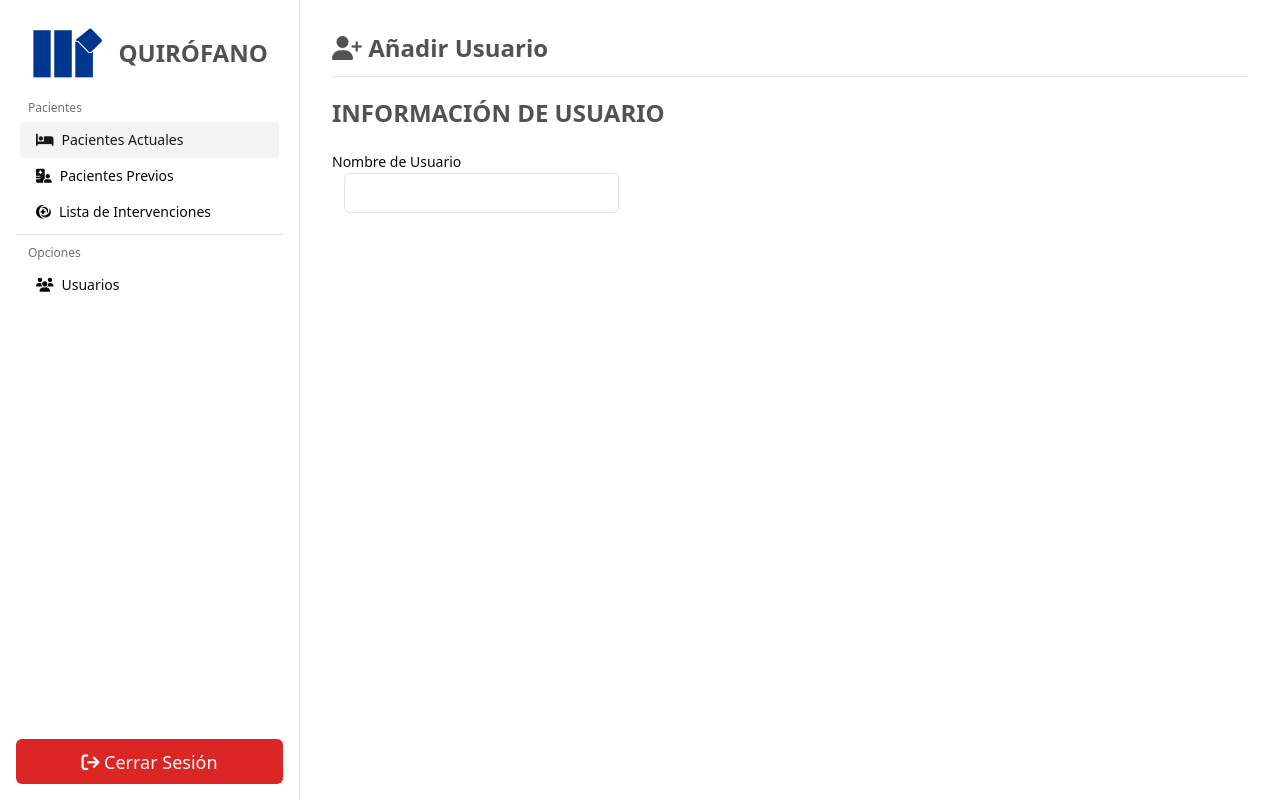
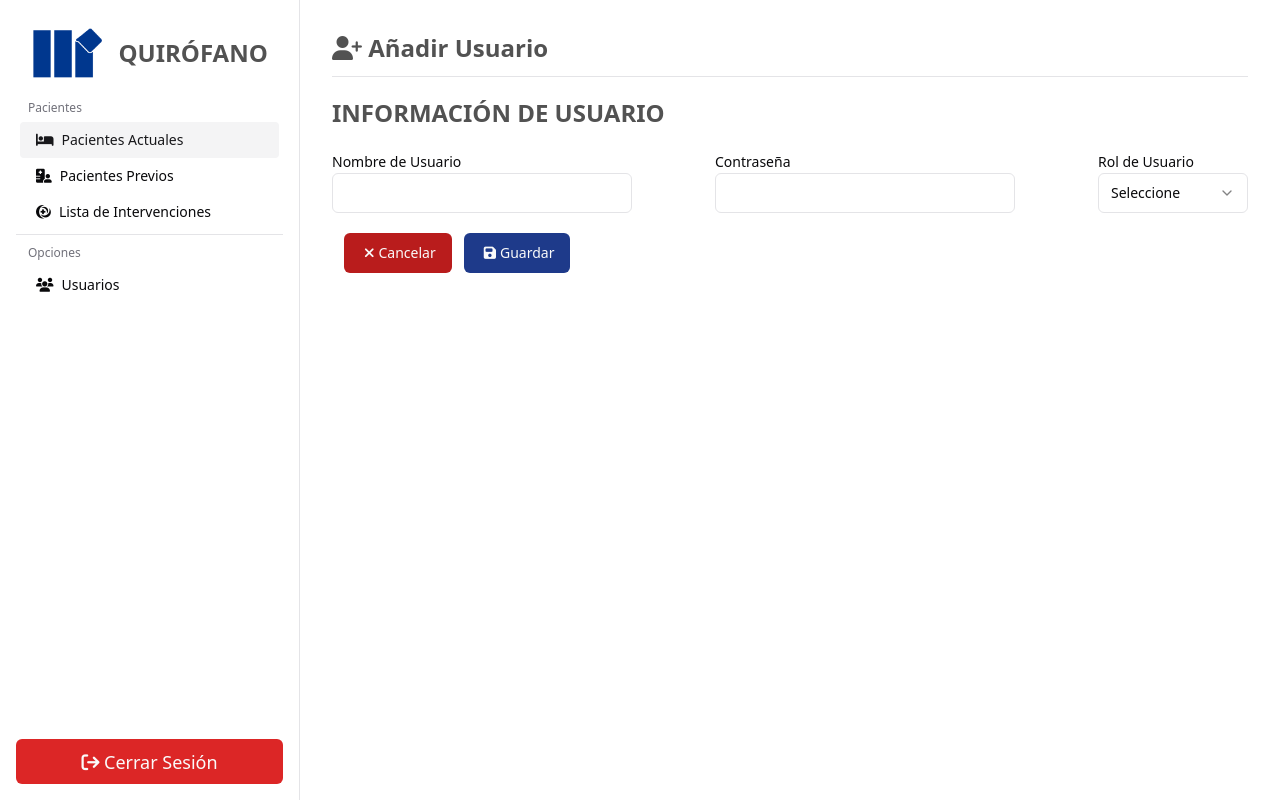
Before and after one commit to nlh-dev/op-room-crud-frontend, a React (Vite) app: page /usuarios in a window 1280 px wide. Both pictures are taken after typing "Sample" into the empty fields and a click on the button "Agregar Usuario". Built offline with nearby package versions, Linux system fonts and the light colour scheme.

Commit message:
selector form added

```diff
--- /dev/null
+++ b/src/components/PopoverCalendar/PopoverCalendar.tsx
@@ -0,0 +1,40 @@
+// REACT IMPORTS
+import { useState } from "react";
+import { format } from "date-fns";
+import { Calendar as CalendarIcon } from "lucide-react";
+
+// UI COMPONENTS (SHADCN)
+import { cn } from "@/lib/utils";
+import { Button } from "@/components/ui/button";
+import { Calendar } from "@/components/ui/calendar";
+import { Popover, PopoverContent, PopoverTrigger } from "@/components/ui/popover";
+
+export const PopoverCalendar = () => {
+    const [date, setDate] = useState<Date>();
+  return (
+    <div>
+      <Popover>
+        <PopoverTrigger asChild>
+          <Button
+            variant={"outline"}
+            className={cn(
+              "w-[280px] justify-start text-left font-normal",
+              !date && "text-muted-foreground"
+            )}
+          >
+            <CalendarIcon className="mr-2 h-4 w-4" />
+            {date ? format(date, "PPP") : <span>Seleccione Fecha</span>}
+          </Button>
+        </PopoverTrigger>
+        <PopoverContent className="w-auto p-0">
+          <Calendar
+            mode="single"
+            selected={date}
+            onSelect={setDate}
+            initialFocus
+          />
+        </PopoverContent>
+      </Popover>
+    </div>
+  );
+};
--- a/src/components/Selector/Selector.data.ts
+++ b/src/components/Selector/Selector.data.ts
@@ -1,6 +1,7 @@
 export interface ISelect {
   selectLabel: string;
   selectValue: string;
+  className?: string;
 }
 
 export interface ISelectComponent {
--- a/src/components/Selector/Selector.tsx
+++ b/src/components/Selector/Selector.tsx
@@ -14,9 +14,8 @@ import {
 
 export const Selector: FC<ISelectComponent> = ({ select, value }) => {
   return (
-    <div className="selectorContainer">
       <Select value={value}>
-        <SelectTrigger className="w-[180px]">
+        <SelectTrigger className="w-[150px]">
           <SelectValue placeholder="Seleccione" />
         </SelectTrigger>
         <SelectContent>
@@ -27,6 +26,5 @@ export const Selector: FC<ISelectComponent> = ({ select, value }) => {
             ))}
         </SelectContent>
       </Select>
-    </div>
   );
 };
--- a/src/pages/AddPatients/AddPatients.tsx
+++ b/src/pages/AddPatients/AddPatients.tsx
@@ -1,18 +1,10 @@
 // REACT IMPORTS
-import * as React from "react";
-import { format } from "date-fns";
-import { Calendar as CalendarIcon } from "lucide-react";
 
 // UI COMPONTENT (SHADCN)
-import { cn } from "@/lib/utils";
-import { Button } from "@/components/ui/button";
-import { Calendar } from "@/components/ui/calendar";
-import { Popover, PopoverContent, PopoverTrigger } from "@/components/ui/popover";
+import { PopoverCalendar } from "@/components/PopoverCalendar/PopoverCalendar";
 import { Separator } from "@/components/ui/separator";
 
 export const AddPatients = () => {
-
-  const [date, setDate] = React.useState<Date>();
 
   return (
     <div className="w-[100%]">
@@ -26,28 +18,7 @@ export const AddPatients = () => {
         <form action="">
           <div className="datePickerContainer">
             <h1 className="mb-2">Fecha de Ingreso</h1>
-          <Popover>
-            <PopoverTrigger asChild>
-              <Button
-                variant={"outline"}
-                className={cn(
-                  "w-[280px] justify-start text-left font-normal",
-                  !date && "text-muted-foreground"
-                )}
-              >
-                <CalendarIcon className="mr-2 h-4 w-4" />
-                {date ? format(date, "PPP") : <span>Seleccione Fecha</span>}
-              </Button>
-            </PopoverTrigger>
-            <PopoverContent className="w-auto p-0">
-              <Calendar
-                mode="single"
-                selected={date}
-                onSelect={setDate}
-                initialFocus
-              />
-            </PopoverContent>
-          </Popover>
+            <PopoverCalendar/>
           </div>
         </form>
       </div>
--- a/src/pages/AddUsers/AddUsers.data.ts
+++ b/src/pages/AddUsers/AddUsers.data.ts
@@ -0,0 +1,17 @@
+import { ISelect } from "@/components/Selector/Selector.data";
+
+export interface IUsersRoles{
+    options: ISelect[];
+}
+
+export const UserRolesSelector: ISelect[] = [
+    {
+        selectValue: 'admin',
+        selectLabel: 'Administrador',
+        className: 'w-[300px]'
+    },
+    {
+        selectValue: 'user',
+        selectLabel: 'Usuario Estandar',
+    },
+]
--- a/src/pages/AddUsers/AddUsers.tsx
+++ b/src/pages/AddUsers/AddUsers.tsx
@@ -1,14 +1,22 @@
 // REACT IMPORTS
 import { useNavigate } from "react-router-dom";
+
 
 // UI COMPONENTS (SHADCN)
 import { Button } from "@/components/ui/button";
 import { Separator } from "@/components/ui/separator";
 import { Label } from "@/components/ui/label";
 import { Input } from "@/components/ui/input";
-import { SelectorComponent } from "@/components/Selector/Selector";
+import { Selector } from "@/components/Selector/Selector";
+import { useState } from "react";
+
+// DATA COMPONENTS
+import { IUsersRoles, UserRolesSelector } from "./AddUsers.data";
 
 export const AddUsers = () => {
+
+  const [roles, setRoles] = useState(UserRolesSelector)
+
   const navigateTo = useNavigate();
   return (
     <div className="w-[100%]">
@@ -21,19 +29,37 @@ export const AddUsers = () => {
         </div>
       </div>
       <div className="mt-5">
-        <h1 className="text-2xl font-bold text-neutral-600">
-          INFORMACIÓN DE USUARIO
-        </h1>
-        <div className="formContainer mt-5">
+        <h1 className="text-2xl font-bold text-neutral-600">INFORMACIÓN DE USUARIO</h1>
         <form action="">
-          <div className="">
+          <div className="formContainer w-[100%] flex justify-between items-center mt-5">
             <div>
               <Label className="" htmlFor="userName">Nombre de Usuario</Label>
-              <Input className="w-[30%] mx-3" type="text"/>
+              <Input className="w-[300px]" type="text"/>
+            </div>
+            <div>
+              <Label className="" htmlFor="password">Contraseña</Label>
+              <Input className="w-[300px]" type="text"/>
+            </div>
+            <div>
+              <Label className="" htmlFor="userName">Rol de Usuario</Label>
+              <Selector select={roles}/>
             </div>
           </div>
+
+          <div className="buttonsContainer w-full flex justify-start items-center mt-5">
+          <div className="cancelButton">
+            <Button onClick={() => navigateTo('/usuarios')} className="bg-red-700 hover:bg-red-800 flex justify-center mx-3">
+              <i className="fa-solid fa-xmark mx-1"/>Cancelar
+              </Button>
+            </div>
+            <div className="saveButton">
+            <Button type="submit" className="bg-blue-900 hover:bg-blue-950 flex justify-center">
+              <i className="fa-solid fa-floppy-disk mx-1"/>Guardar
+              </Button>
+            </div>
+
+          </div>
         </form>
-        </div>
       </div>
     </div>
   );
--- a/src/pages/CurrentPatients/CurrentPatients.data.ts
+++ b/src/pages/CurrentPatients/CurrentPatients.data.ts
@@ -31,8 +31,6 @@ export const CPatientsColums: IColumns<ICPatients>[] = [
         type: 'select',
         className: [''],
         column: () => 'operating',
-        // por si le quieres colocar valor por defecto
-        // ahh ok, bueno, en el componente del select esta un trigger que tiene como valor "seleccione", pero, por lo general, cuando se agregue otro paciente, el valor lo van a definir en el fomulario y en ese select es para cambiar cuando este en uno u otro pss
         selectComponent:[
             {
                 selectLabel: 'En Reposo',
```
